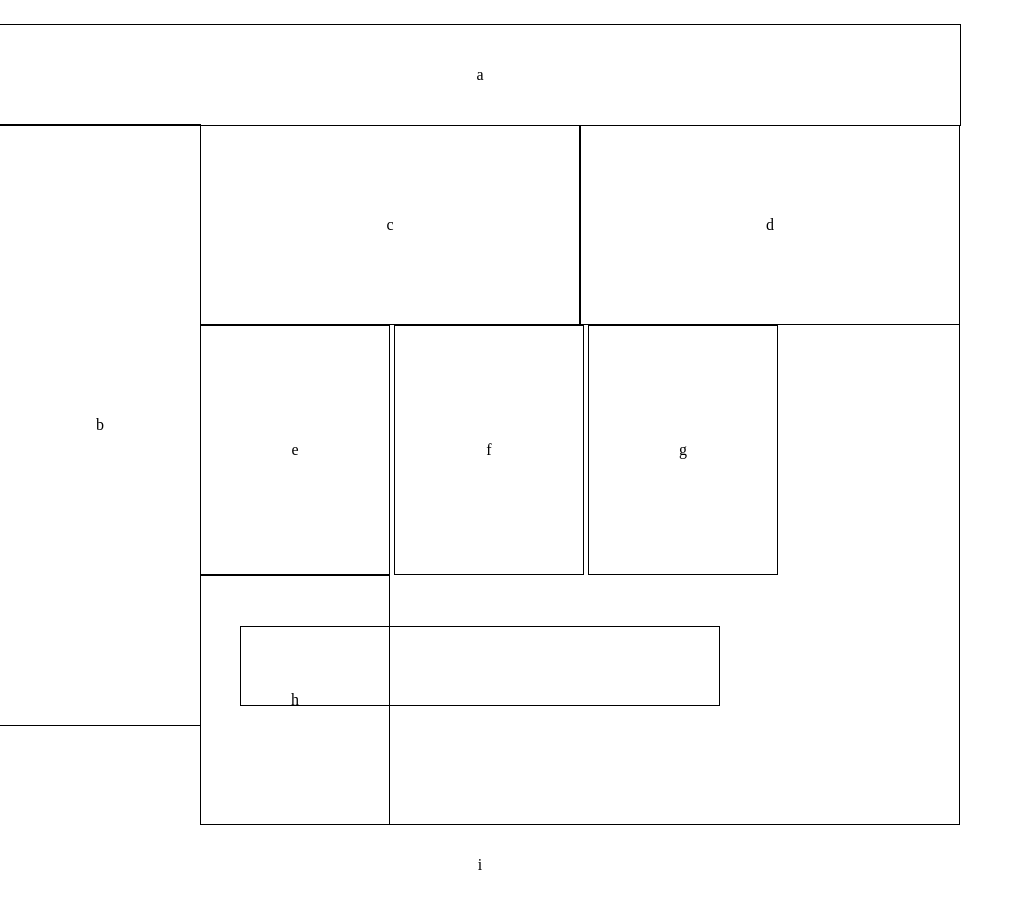
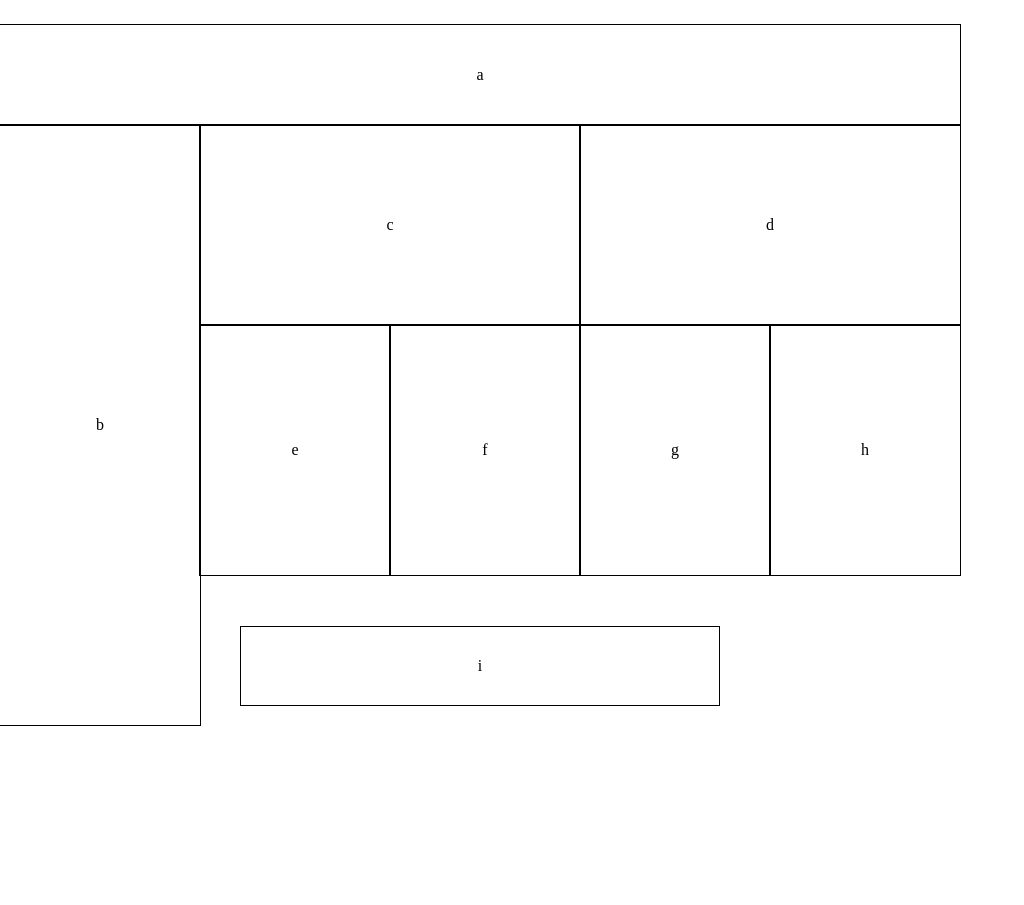
Before and after one commit to CClemensJr/seatle-301d56-lab-01, a plain HTML site: page views/index.html in a window 1280 px wide. Shown: the whole page, without its empty margins (0-1024 px from the left). After the commit the page ends 825 px from the top, so only its background shows below. Drawn offline with Linux system fonts and the light colour scheme.

Commit message:
Finished main layout

```diff
--- a/public/css/layout.css
+++ b/public/css/layout.css
@@ -108,13 +108,13 @@
         width: 200px;
       }
 
+
     /********************
     * Main
     ******/
       main {
         float: right;
         outline: 1px solid black;
-        outline-offset: -1px;
         width: 760px;
       }
 
@@ -123,16 +123,14 @@
         height: 200px;
         line-height: 200px;
         outline: 1px solid black;
-        outline-offset: -1px;
         width: 380px;
       }
 
       main section:nth-of-type(3), section:nth-of-type(4), section:nth-of-type(5), section:nth-of-type(6) {
-        display: inline-block;
+        float: left;
         height: 250px;
         line-height: 250px;
         outline: 1px solid black;
-        outline-offset: -1px;
         width: 190px;
       }
 
```
